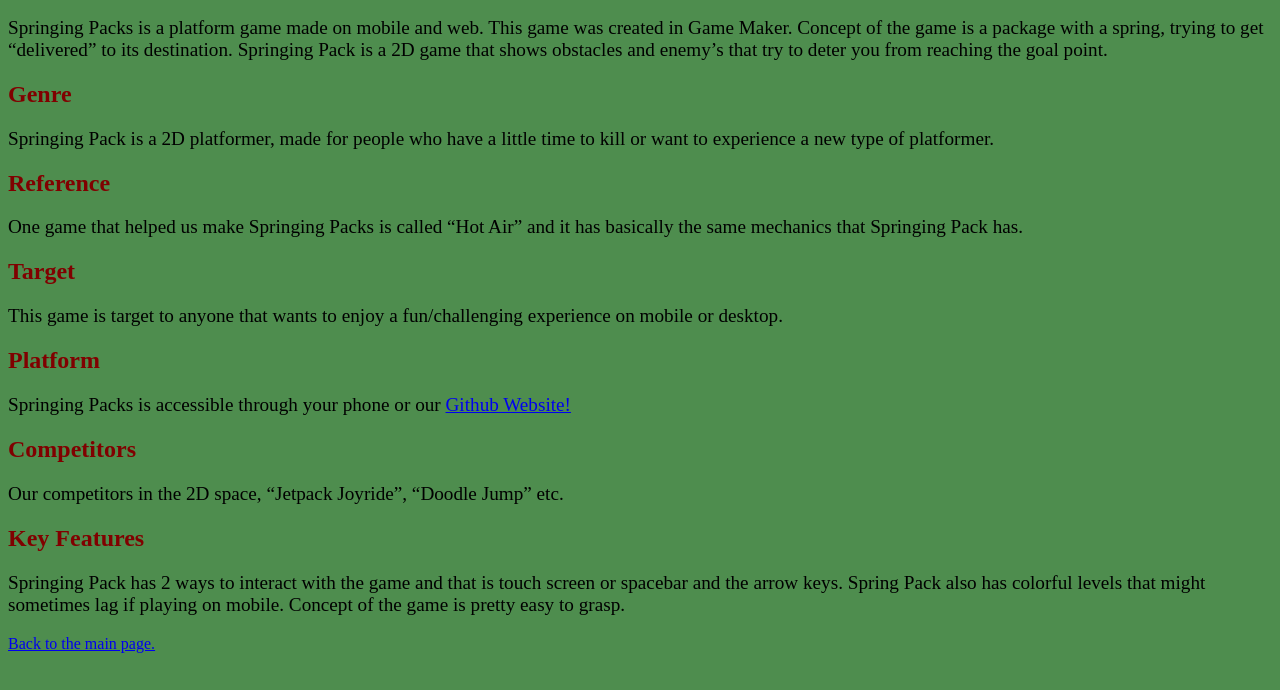
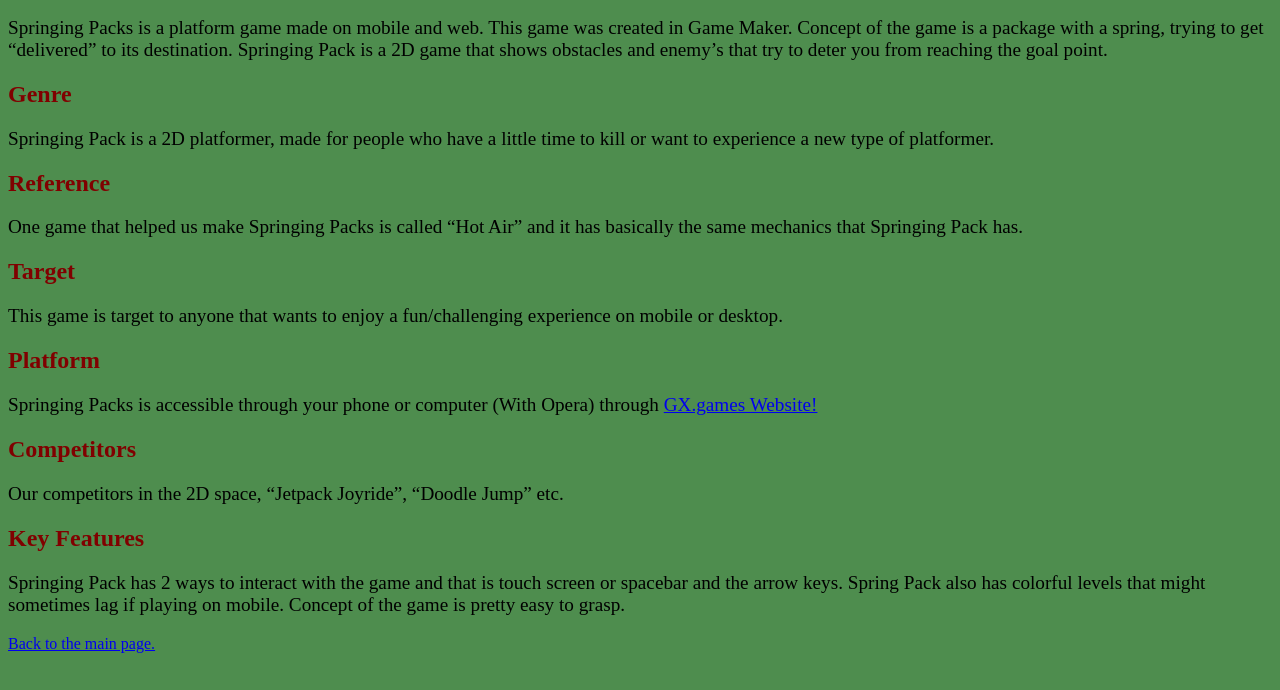
Before and after one commit to Crusty55/SpringingPacks, a plain HTML site: page Pitch.html in a window 1280 px wide. Shown: the part 110-800 px from the top of the page. Drawn offline with Linux system fonts and the light colour scheme.

Commit message:
Update Pitch.html

```diff
--- a/Pitch.html
+++ b/Pitch.html
@@ -14,7 +14,7 @@
 <h2 style="color:maroon;"> Target </h2>
 <p style= font-size:120%> This game is target to anyone that wants to enjoy a fun/challenging experience on mobile or desktop. </p>
 <h2 style="color:maroon;"> Platform </h2>
-<p style= font-size:120%> Springing Packs is accessible through your phone or our <a href = "https://gx.games/games/z9h0a1/springing-packs/tracks/e931f839-6bf7-43a1-a946-c5ceab3b273e/"> Github Website! </a></p>
+<p style= font-size:120%> Springing Packs is accessible through your phone or computer (With Opera) through <a href = "https://gx.games/games/z9h0a1/springing-packs/tracks/e931f839-6bf7-43a1-a946-c5ceab3b273e/"> GX.games Website! </a></p>
 <h2 style="color:maroon;"> Competitors </h2>
 <p style= font-size:120%> Our competitors in the 2D space, “Jetpack Joyride”, “Doodle Jump” etc. </p>
 <h2 style="color:maroon;"> Key Features </h2>
```
